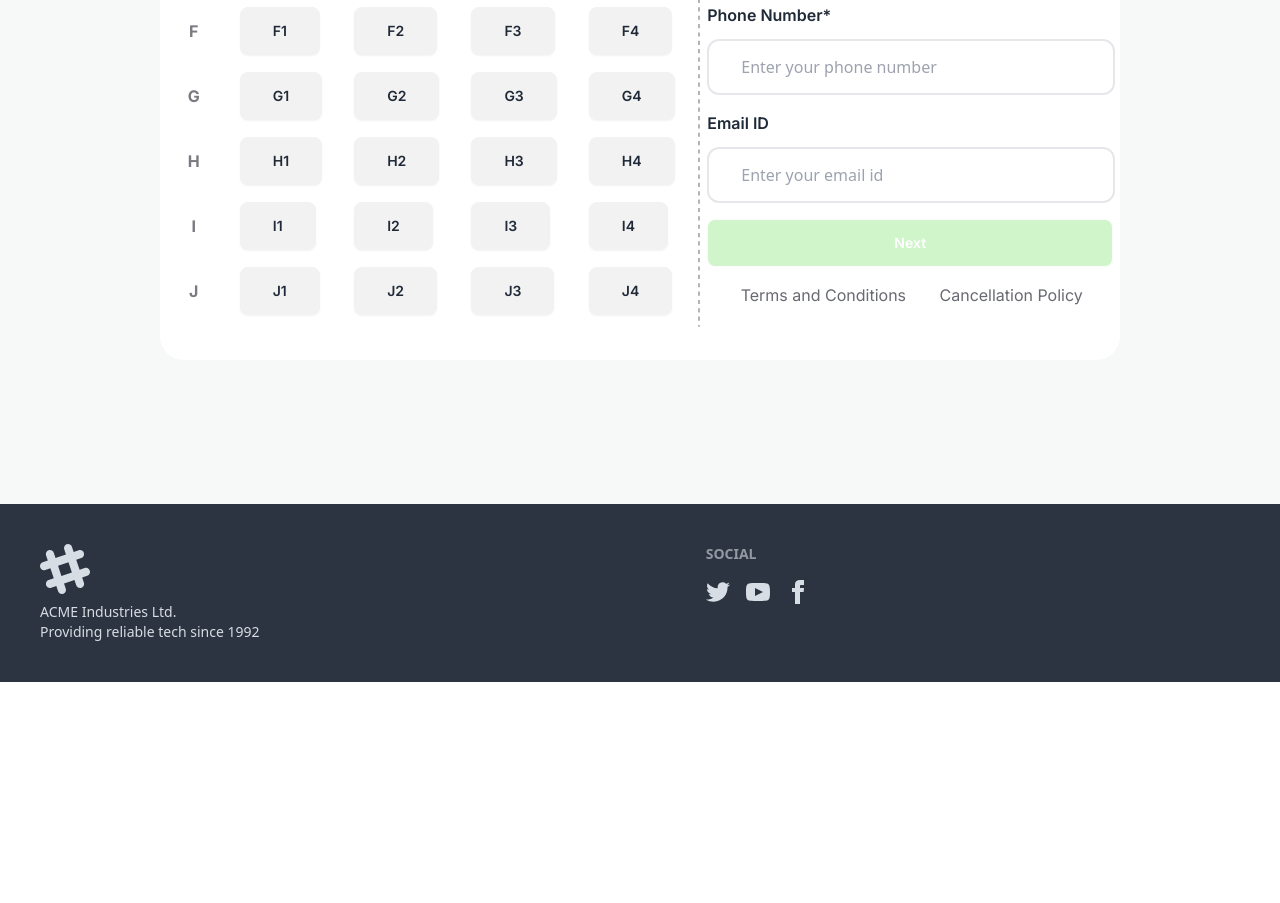
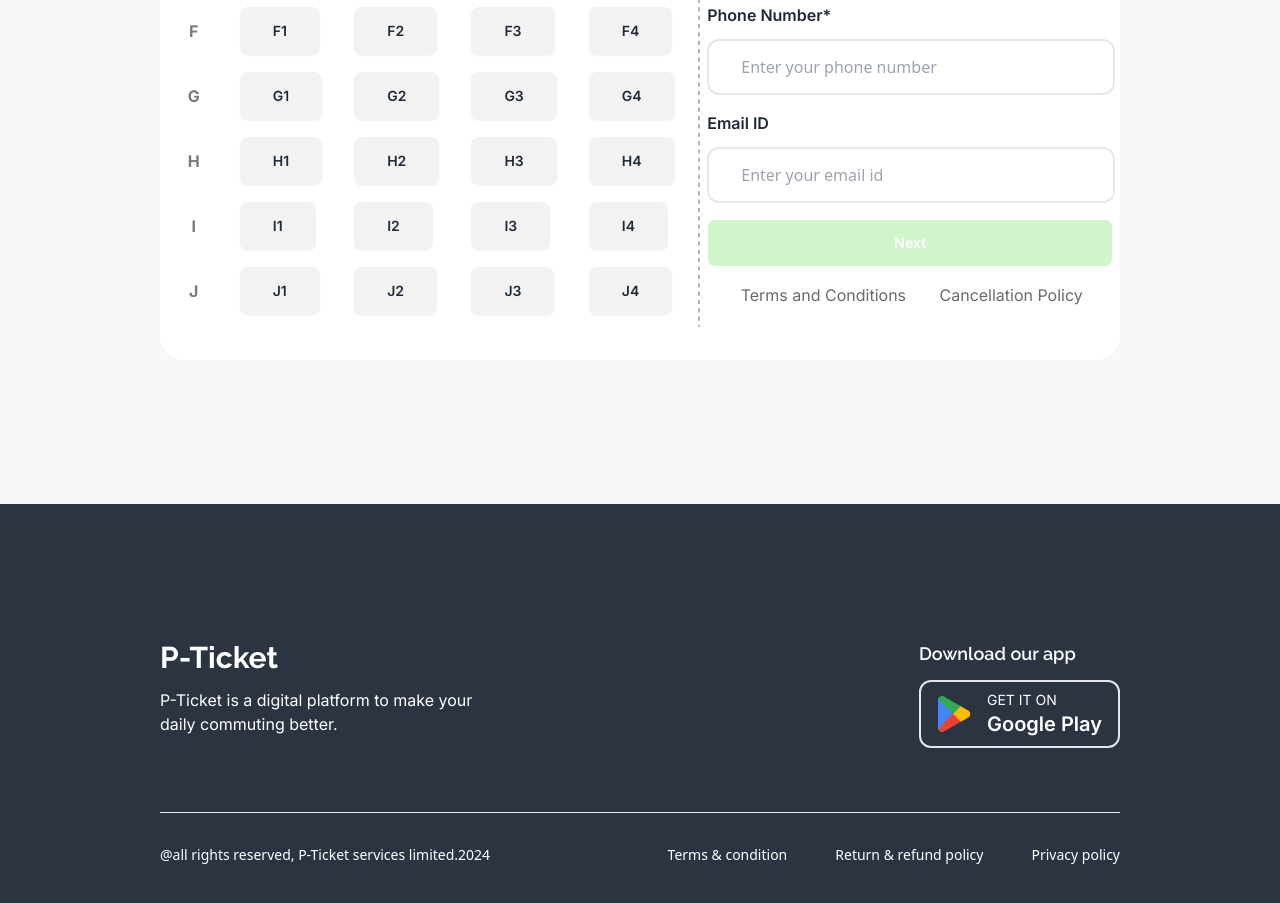
Before and after one commit to asif100a/Assignment-5, a plain HTML site: page index.html in a window 1280 px wide. Shown: the part 2651-3554 px from the top of the page. Before the commit the page ends 3333 px from the top, so only its background shows below. Drawn offline with nearby package versions, Linux system fonts and the light colour scheme.

Commit message:
footer sized

```diff
--- a/index.html
+++ b/index.html
@@ -399,6 +399,8 @@
 
 
             <!--  -->
+            <div class="">
+
                 <div id="success"
                     class="inter bg-white w-full lg:w-[42rem] rounded-2xl mx-auto flex flex-col items-center justify-center gap-6 py-8 mt-32 mb-32  hidden">
                     <img src="images/success.png" alt="success">
@@ -413,6 +415,7 @@
 
                     <button class="btn inter bg-[#27AE60] text-white px-24 rounded-full">Continue</button>
                 </div>
+            </div>
 
         </div>
 
@@ -421,39 +424,42 @@
     </main>
 
     <!-- ============================== Footer Section ============================= -->
-    <footer class="footer p-10 bg-neutral text-neutral-content">
-        <aside>
-            <svg width="50" height="50" viewBox="0 0 24 24" xmlns="http://www.w3.org/2000/svg" fill-rule="evenodd"
-                clip-rule="evenodd" class="fill-current">
-                <path
-                    d="M22.672 15.226l-2.432.811.841 2.515c.33 1.019-.209 2.127-1.23 2.456-1.15.325-2.148-.321-2.463-1.226l-.84-2.518-5.013 1.677.84 2.517c.391 1.203-.434 2.542-1.831 2.542-.88 0-1.601-.564-1.86-1.314l-.842-2.516-2.431.809c-1.135.328-2.145-.317-2.463-1.229-.329-1.018.211-2.127 1.231-2.456l2.432-.809-1.621-4.823-2.432.808c-1.355.384-2.558-.59-2.558-1.839 0-.817.509-1.582 1.327-1.846l2.433-.809-.842-2.515c-.33-1.02.211-2.129 1.232-2.458 1.02-.329 2.13.209 2.461 1.229l.842 2.515 5.011-1.677-.839-2.517c-.403-1.238.484-2.553 1.843-2.553.819 0 1.585.509 1.85 1.326l.841 2.517 2.431-.81c1.02-.33 2.131.211 2.461 1.229.332 1.018-.21 2.126-1.23 2.456l-2.433.809 1.622 4.823 2.433-.809c1.242-.401 2.557.484 2.557 1.838 0 .819-.51 1.583-1.328 1.847m-8.992-6.428l-5.01 1.675 1.619 4.828 5.011-1.674-1.62-4.829z">
-                </path>
-            </svg>
-            <p>ACME Industries Ltd.<br>Providing reliable tech since 1992</p>
-        </aside>
-        <nav>
-            <h6 class="footer-title">Social</h6>
-            <div class="grid grid-flow-col gap-4">
-                <a><svg xmlns="http://www.w3.org/2000/svg" width="24" height="24" viewBox="0 0 24 24"
-                        class="fill-current">
-                        <path
-                            d="M24 4.557c-.883.392-1.832.656-2.828.775 1.017-.609 1.798-1.574 2.165-2.724-.951.564-2.005.974-3.127 1.195-.897-.957-2.178-1.555-3.594-1.555-3.179 0-5.515 2.966-4.797 6.045-4.091-.205-7.719-2.165-10.148-5.144-1.29 2.213-.669 5.108 1.523 6.574-.806-.026-1.566-.247-2.229-.616-.054 2.281 1.581 4.415 3.949 4.89-.693.188-1.452.232-2.224.084.626 1.956 2.444 3.379 4.6 3.419-2.07 1.623-4.678 2.348-7.29 2.04 2.179 1.397 4.768 2.212 7.548 2.212 9.142 0 14.307-7.721 13.995-14.646.962-.695 1.797-1.562 2.457-2.549z">
-                        </path>
-                    </svg></a>
-                <a><svg xmlns="http://www.w3.org/2000/svg" width="24" height="24" viewBox="0 0 24 24"
-                        class="fill-current">
-                        <path
-                            d="M19.615 3.184c-3.604-.246-11.631-.245-15.23 0-3.897.266-4.356 2.62-4.385 8.816.029 6.185.484 8.549 4.385 8.816 3.6.245 11.626.246 15.23 0 3.897-.266 4.356-2.62 4.385-8.816-.029-6.185-.484-8.549-4.385-8.816zm-10.615 12.816v-8l8 3.993-8 4.007z">
-                        </path>
-                    </svg></a>
-                <a><svg xmlns="http://www.w3.org/2000/svg" width="24" height="24" viewBox="0 0 24 24"
-                        class="fill-current">
-                        <path
-                            d="M9 8h-3v4h3v12h5v-12h3.642l.358-4h-4v-1.667c0-.955.192-1.333 1.115-1.333h2.885v-5h-3.808c-3.596 0-5.192 1.583-5.192 4.615v3.385z">
-                        </path>
-                    </svg></a>
+    <footer class="p-10 bg-neutral text-neutral-content text-white">
+        <div class="flex justify-between w-[80%] mx-auto mt-24">
+            <div class="flex flex-col gap-3">
+                <h1 class="text-3xl font-bold raleway">P-Ticket</h1>
+                <p class="text-base font-normal inter">P-Ticket is a digital platform to make your <br>
+                    daily commuting better.
+                </p>
             </div>
-        </nav>
+            <div class="text-white flex flex-col gap-3">
+                <h6 class="text-lg font-semibold raleway">Download our app</h6>
+
+                <div class="flex justify-center items-center gap-4 rounded-xl border-2 px-4 py-2">
+                    <div>
+                        <a><img src="images/playstore.png" alt="playstore"></a>
+                    </div>
+
+                    <div class="flex flex-col">
+                        <a class="text-sm font-normal inter">GET IT ON</a>
+                        <a class="text-xl font-semibold inter">Google Play</a>
+                    </div>
+                </div>
+            </div>
+        </div>
+
+        <hr class="mt-16 mb-8 w-[80%] mx-auto">
+
+        <div class="flex justify-between w-[80%] mx-auto">
+            <div>
+                <p class="text-sm font-thin">@all rights reserved, P-Ticket services limited.2024</p>
+            </div>
+            <ul class="text-sm font-thin flex gap-12">
+                <li><a href="">Terms & condition</a></li>
+                <li><a href="">Return & refund policy</a></li>
+                <li><a href="">Privacy policy</a></li>
+            </ul>
+        </div>
     </footer>
     <!-- -----------------[Links with Script files]----------------- -->
     <script src="scripts/bus-ticket.js"></script>
```
Lines whose indentation alone changed are shown as unchanged.
